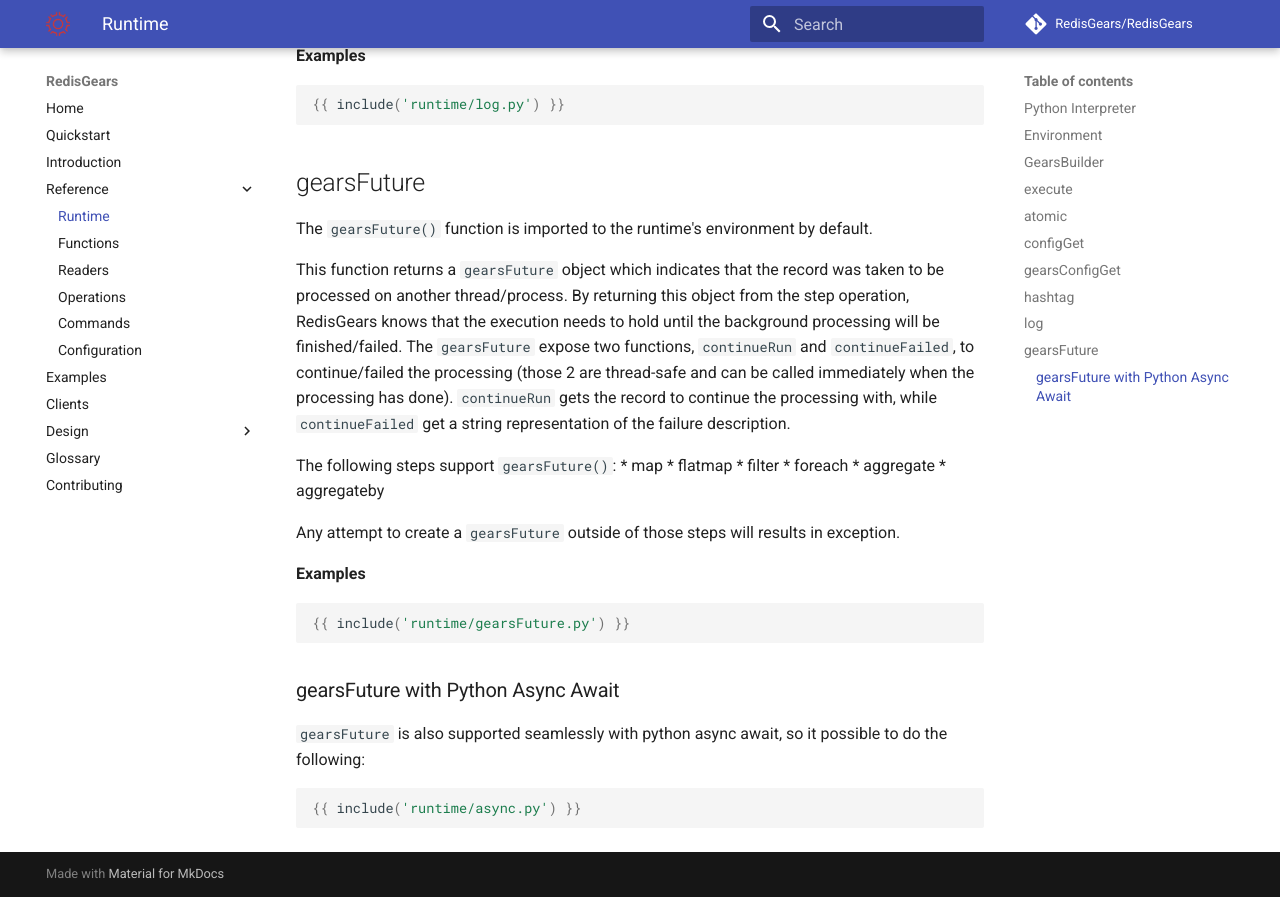
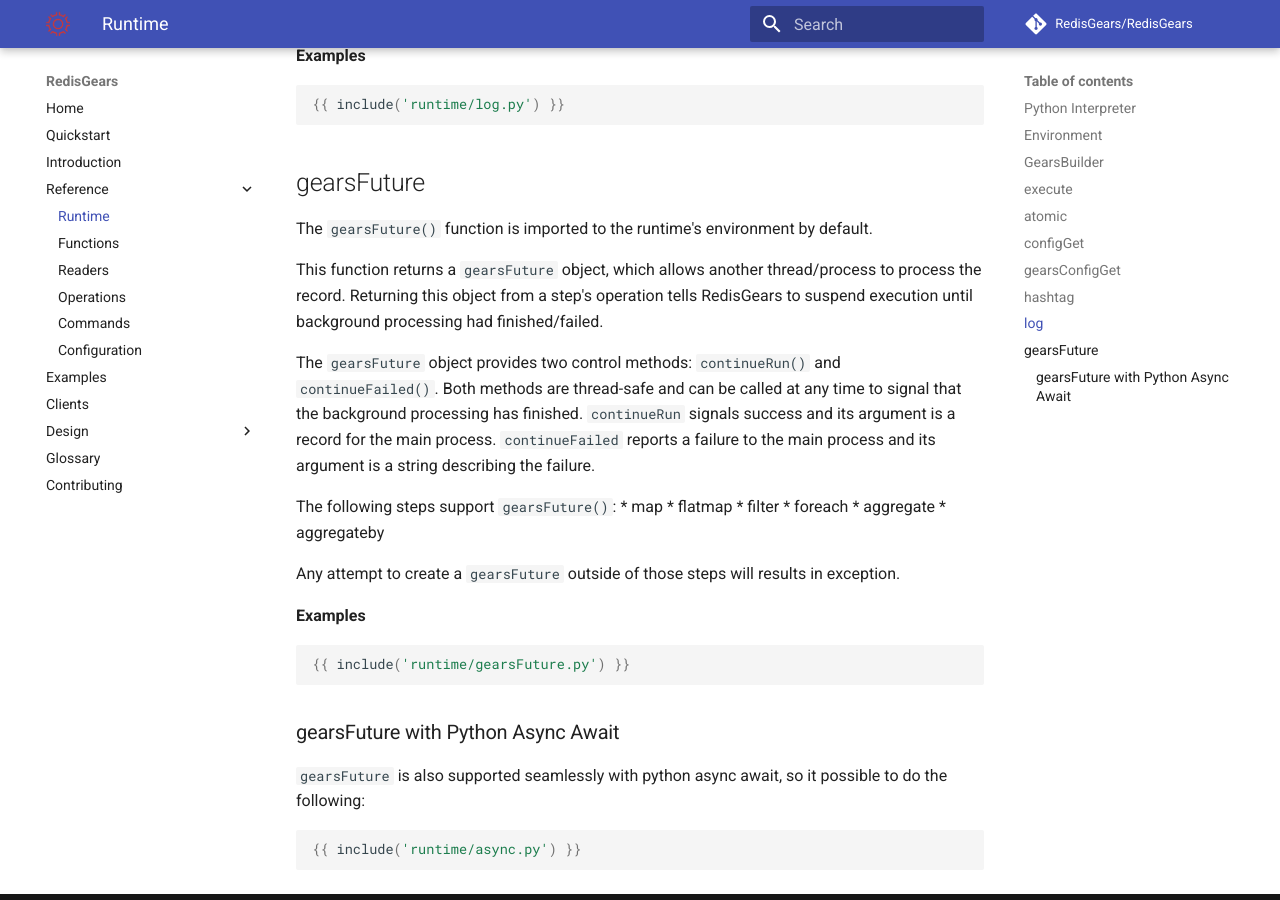
Before and after one commit to RedisGears/RedisGears, an MkDocs documentation site: the page built from docs/runtime.md, in a window 1280 px wide and 900 px high, scrolled down 3898 px. Built offline with MkDocs 1.6.1 and Material for MkDocs 9.7.7, drawn with Linux system fonts in a browser that asks for light colours; comment, search, counter and statistics services are not loaded.

Commit message:
Update docs/runtime.md
Co-authored-by: Itamar Haber <itamar@redislabs.com>

```diff
--- a/docs/runtime.md
+++ b/docs/runtime.md
@@ -161,7 +161,9 @@
 ## gearsFuture
 The `gearsFuture()` function is imported to the runtime's environment by default.
 
-This function returns a `gearsFuture` object which indicates that the record was taken to be processed on another thread/process. By returning this object from the step operation, RedisGears knows that the execution needs to hold until the background processing will be finished/failed. The `gearsFuture` expose two functions, `continueRun` and `continueFailed`, to continue/failed the processing (those 2 are thread-safe and can be called immediately when the processing has done). `continueRun` gets the record to continue the processing with, while `continueFailed` get a string representation of the failure description.
+This function returns a `gearsFuture` object, which allows another thread/process to process the record. Returning this object from a step's operation tells RedisGears to suspend execution until background processing had finished/failed.
+
+The `gearsFuture` object provides two control methods: `continueRun()` and `continueFailed()`. Both methods are thread-safe and can be called at any time to signal that the background processing has finished. `continueRun` signals success and its argument is a record for the main process. `continueFailed` reports a failure to the main process and its argument is a string describing the failure.
 
 The following steps support `gearsFuture()`:
 * map
```
